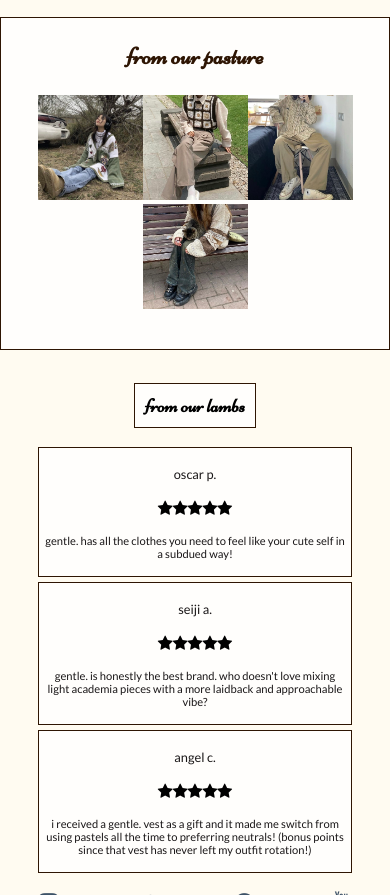
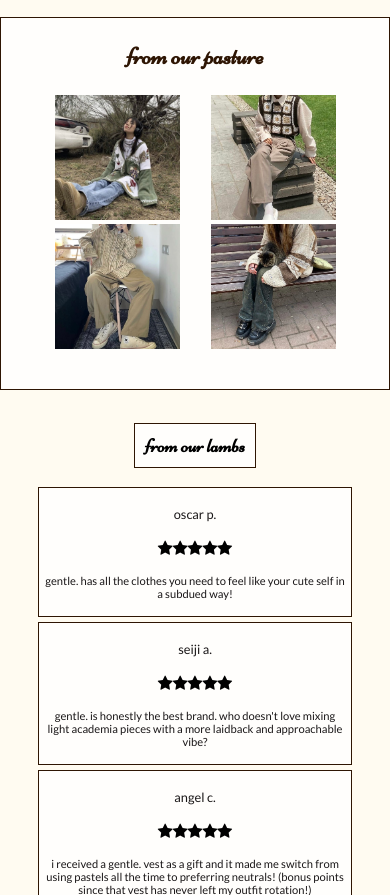
Before and after one commit to elenabaskin/shop-gentle1, a plain HTML site: page index.html in a window 390 px wide. Shown: the part 979-1874 px from the top of the page. Drawn offline with Linux system fonts and the light colour scheme; a web font is replaced by a local one.

Commit message:
changed to grid for photos

```diff
--- a/homepage/index.css
+++ b/homepage/index.css
@@ -368,19 +368,19 @@ input {
 
   .social-img {
     object-fit: contain;
-    width: 105px;
-    height: 105px;
+    width: 125px;
+    height: 125px;
     /* fallback color */
     /* border: 0.75px solid burlywood;
     border: 0.75px solid rgba(46, 21, 3, 0.5); */
   }
 
   .row-one {
-    display: flex;
-    flex-wrap: wrap;
-    justify-content: center;
-    align-items: center;
-    width: 85vw;
+    display: grid;
+    grid-template-columns: 1fr 1fr;
+    grid-template-rows: 1fr 1fr;
+    gap: 0;
+    width: 80vw;
     margin-left: auto;
     margin-right: auto;
   }
```
